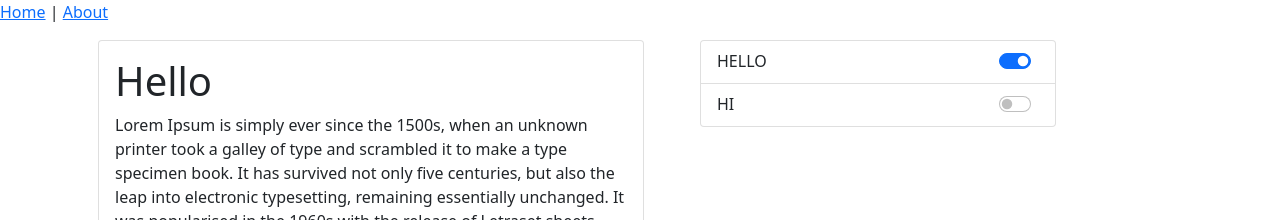
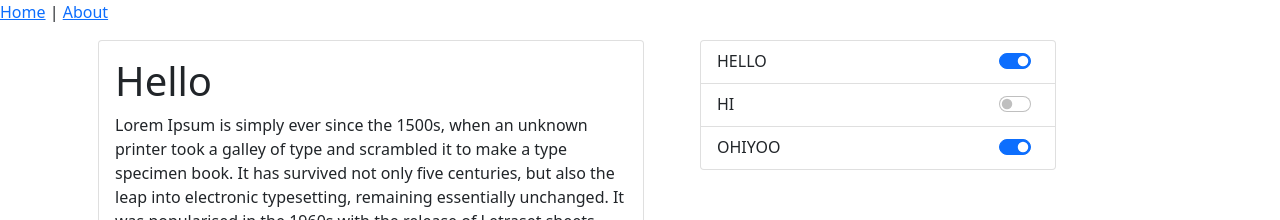
Before and after one commit to thinkabyaroo/vue-cli-testing1, a Vue app: page / in a window 1280 px wide. Shown: the top 220 px of the page. Built offline with nearby package versions, Linux system fonts and the light colour scheme.

Commit message:
switch event handel

```diff
--- a/src/components/List.vue
+++ b/src/components/List.vue
@@ -3,7 +3,7 @@
     {{titleToUppet}}
     <div class="">
       <div class="form-check form-switch">
-        <input class="form-check-input" type="checkbox" role="switch" v-model="isDone" :id="'job'+listItem.id">
+        <input class="form-check-input" type="checkbox" @change="$emit('changeStatus')" role="switch" v-model="isDone" :id="'job'+listItem.id">
         <label class="form-check-label" :for="'job'+listItem.id"></label>
       </div>
     </div>
--- a/src/views/HomeView.vue
+++ b/src/views/HomeView.vue
@@ -12,7 +12,7 @@
       </div>
       <div class="col-4 mx-3">
         <ul class="list-group">
-         <List v-for="list in lists" :key="list.id" :list-item="list"></List>
+         <List v-for="list in lists" @change-status="run" :key="list.id" :list-item="list"></List>
 
         </ul>
       </div>
@@ -40,7 +40,17 @@ export default {
           title:"hi",
           isDone:"false"
         },
+        {
+          id:3,
+          title:"ohiyoo",
+          isDone:"true"
+        },
       ]
+    }
+  },
+  methods: {
+    run() {
+      console.log('hello')
     }
   },
 }
```
